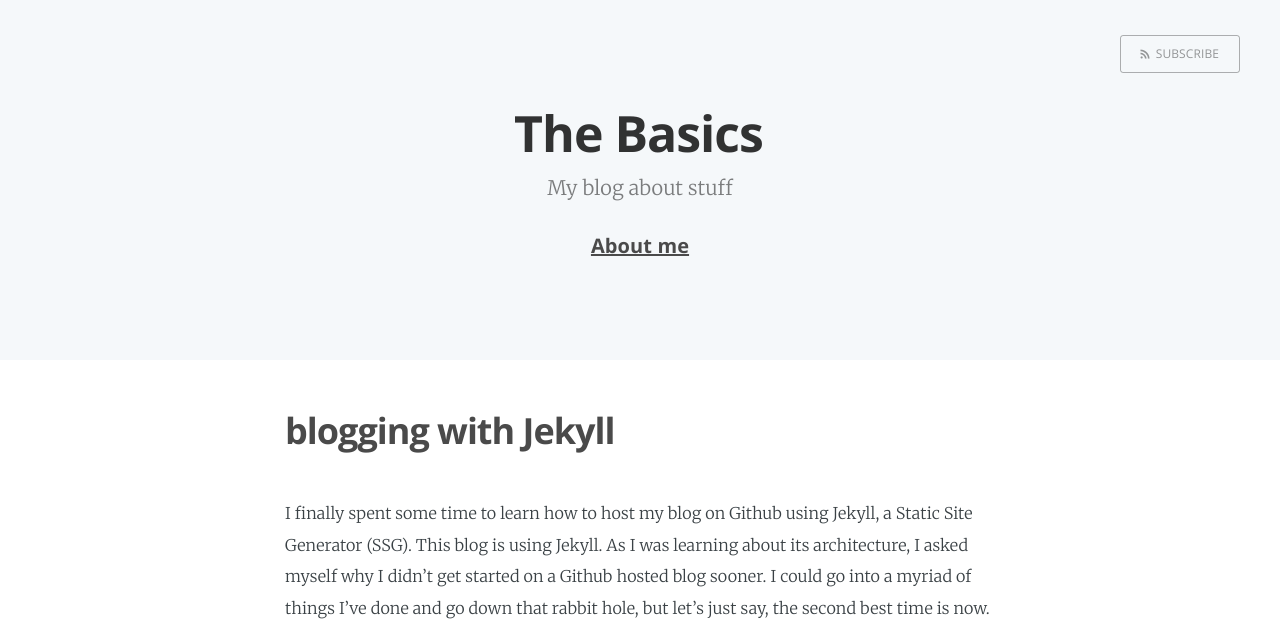
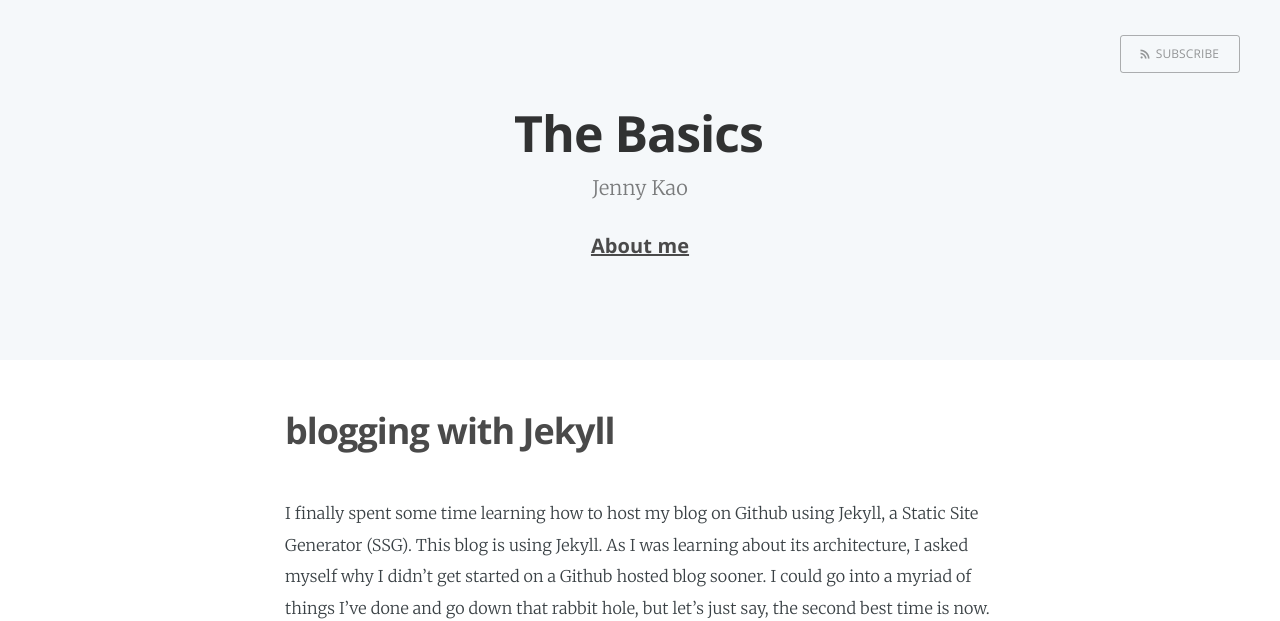
Before and after one commit to jennymhkao/home, a Jekyll site: the page built from index.html, in a window 1280 px wide. Shown: the top 621 px of the page. Built offline with Jekyll 4.4.1, drawn with Linux system fonts in a browser that asks for light colours; the list of posts is cut into pages by our own code.

Commit message:
change description

```diff
--- a/_config.yml
+++ b/_config.yml
@@ -1,6 +1,6 @@
 name: The Basics
 author: Jenny Kao
-description: "My blog about stuff"
+description: "Jenny Kao"
 meta_description: "blogging about stuffs"
 remote_theme: rosario/kasper
 markdown: kramdown
@@ -15,7 +15,7 @@ google_analytics: "UA-XXXXXXXX-X"
 url: ""
 author: "Jenny Kao"
 title: "The Basics"
-description: "My blog about stuff"
+description: "Jenny Kao"
 
 # Disqus config
 disqus-shortname: ""
--- a/_posts/2021-12-29-first-post.md
+++ b/_posts/2021-12-29-first-post.md
@@ -5,7 +5,7 @@ date:   2021-12-30 10:46:00
 categories: learning
 ---
 <br />
-I finally spent some time to learn how to host my blog on Github using Jekyll, a Static Site Generator (SSG). This blog is using Jekyll. As I was learning about its architecture, I asked myself why I didn't get started on a Github hosted blog sooner. I could go into a myriad of things I've done and go down that rabbit hole, but let's just say, the second best time is now.
+I finally spent some time learning how to host my blog on Github using Jekyll, a Static Site Generator (SSG). This blog is using Jekyll. As I was learning about its architecture, I asked myself why I didn't get started on a Github hosted blog sooner. I could go into a myriad of things I've done and go down that rabbit hole, but let's just say, the second best time is now.
 
 It took me nearly 3 days during my winter break to learn Jekyll. Here were the hurdles and tips I learned along the way:
 
```
